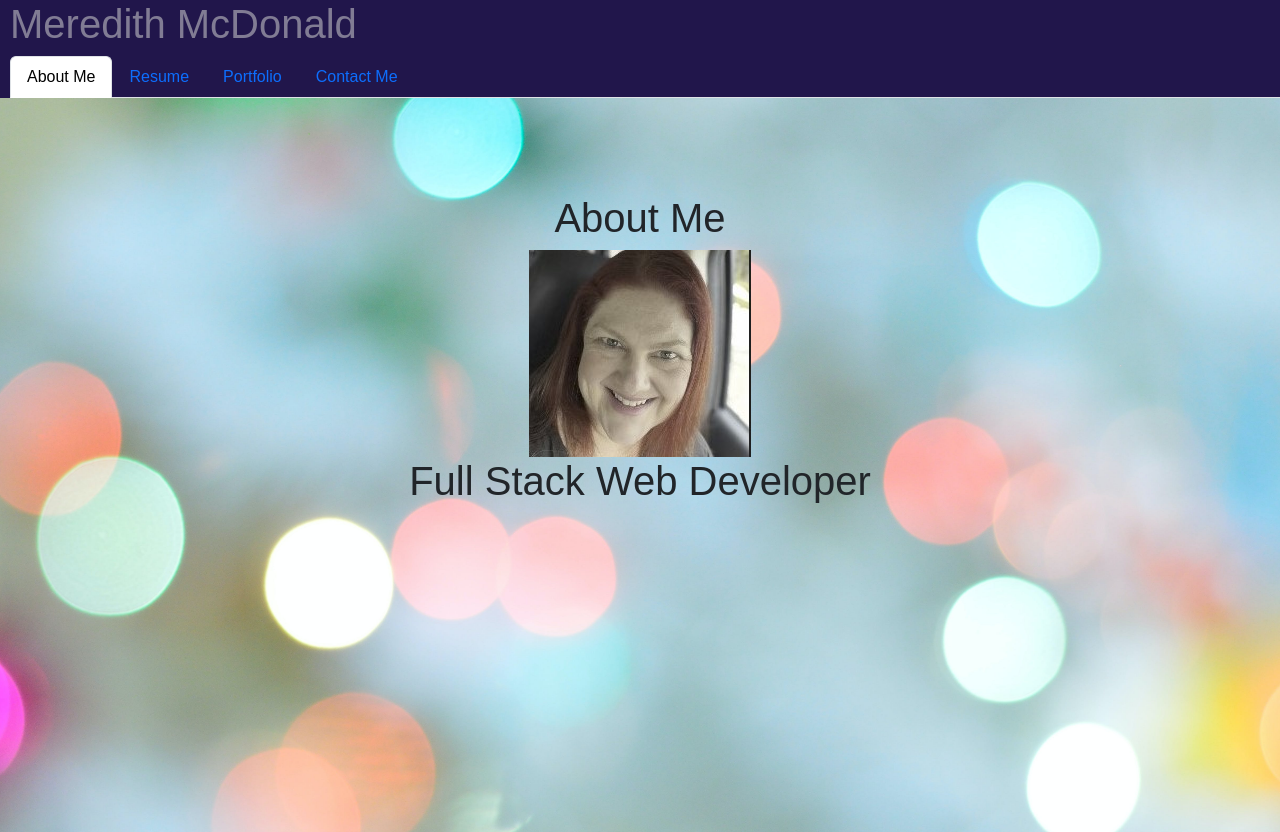
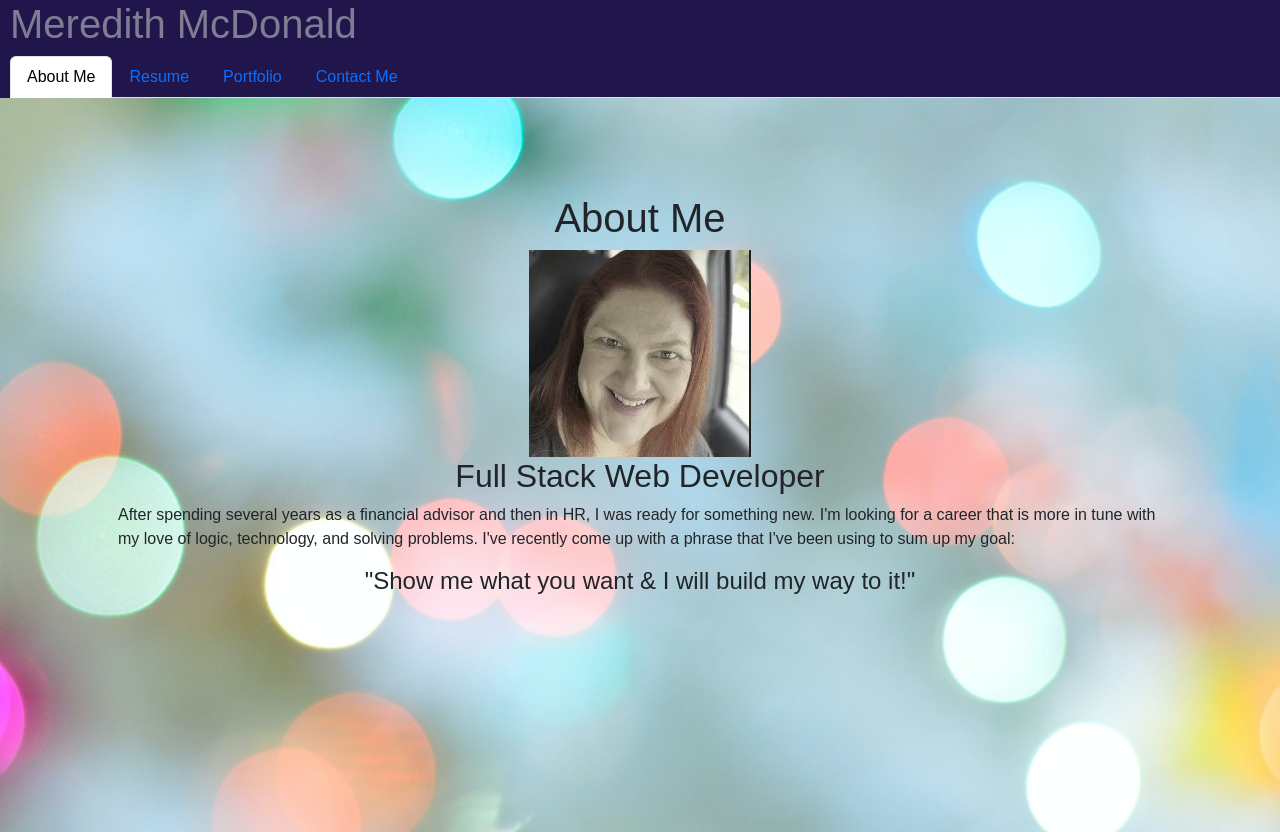
Before and after one commit to Ms-Meredith-McD/FullStackWebDeveloper, a React (Vite) app: page / in a window 1280 px wide. Shown: the top 832 px of the page. Built offline with nearby package versions, Linux system fonts and the light colour scheme.

Commit message:
adding more info to my aboutme

```diff
--- a/src/components/pages/About.jsx
+++ b/src/components/pages/About.jsx
@@ -8,7 +8,9 @@ export default function About() {
         <h1>About Me</h1>
         <div>
           <img src={headshotImage} alt="Meredith" />
-          <h1>Full Stack Web Developer</h1>
+          <h2 className="text-center">Full Stack Web Developer</h2>
+          <p style={{ textAlign: "left" }}>After spending several years as a financial advisor and then in HR, I was ready for something new. I'm looking for a career that is more in tune with my love of logic, technology, and solving problems. I've recently come up with a phrase that I've been using to sum up my goal:</p>
+          <h4>"Show me what you want & I will build my way to it!"</h4>
         </div>
       </div>
     </div>
```
